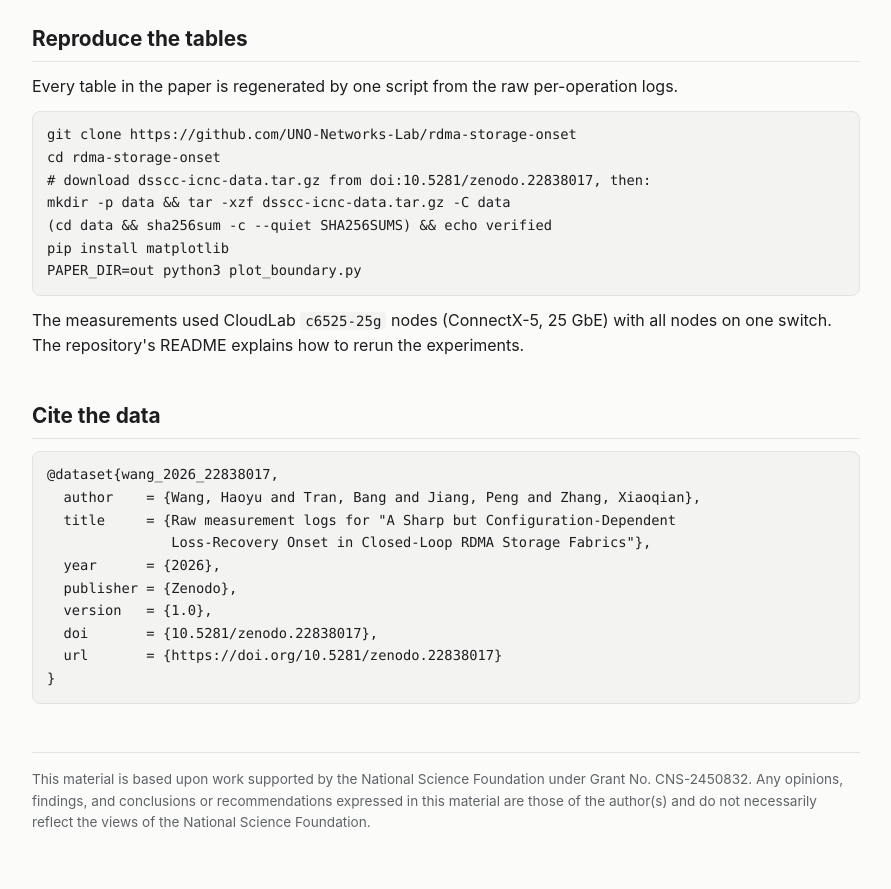
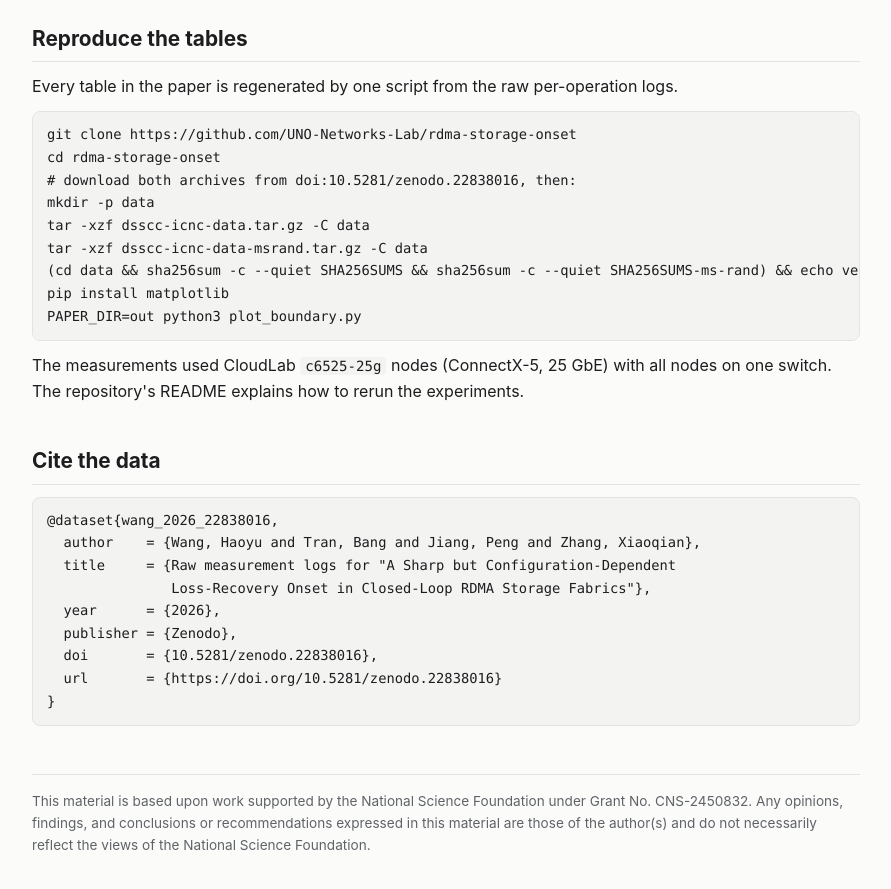
Before and after one commit to UNO-Networks-Lab/rdma-storage-onset, a plain HTML site: page docs/index.html in a window 1280 px wide. Shown: the part 1740-2629 px from the top of the page, without its empty margins (194-1085 px from the left). Drawn offline with Linux system fonts and the light colour scheme.

Commit message:
Batch-completion result now from the randomised-order campaign (ms-rand)
Data: Zenodo version 1.1 adds dsscc-icnc-data-msrand.tar.gz; cite the
concept DOI 10.5281/zenodo.22838016, which resolves to the latest version.
plot_boundary.py reads ms-rand by default; MS_SRC=ms-barrier reproduces the
earlier fixed-order campaign.

```diff
--- a/docs/index.html
+++ b/docs/index.html
@@ -72,7 +72,7 @@
     <span class="venue">Submitted to ICNC 2027</span>
     <nav class="links" aria-label="Artifact links">
       <a class="btn" href="https://github.com/UNO-Networks-Lab/rdma-storage-onset">Code on GitHub</a>
-      <a class="btn secondary" href="https://doi.org/10.5281/zenodo.22838017">Raw data (Zenodo)</a>
+      <a class="btn secondary" href="https://doi.org/10.5281/zenodo.22838016">Raw data (Zenodo)</a>
     </nav>
   </header>
 
@@ -131,9 +131,11 @@
     <p>Every table in the paper is regenerated by one script from the raw per-operation logs.</p>
     <pre><code>git clone https://github.com/UNO-Networks-Lab/rdma-storage-onset
 cd rdma-storage-onset
-# download dsscc-icnc-data.tar.gz from doi:10.5281/zenodo.22838017, then:
-mkdir -p data &amp;&amp; tar -xzf dsscc-icnc-data.tar.gz -C data
-(cd data &amp;&amp; sha256sum -c --quiet SHA256SUMS) &amp;&amp; echo verified
+# download both archives from doi:10.5281/zenodo.22838016, then:
+mkdir -p data
+tar -xzf dsscc-icnc-data.tar.gz -C data
+tar -xzf dsscc-icnc-data-msrand.tar.gz -C data
+(cd data &amp;&amp; sha256sum -c --quiet SHA256SUMS &amp;&amp; sha256sum -c --quiet SHA256SUMS-ms-rand) &amp;&amp; echo verified
 pip install matplotlib
 PAPER_DIR=out python3 plot_boundary.py</code></pre>
     <p>The measurements used CloudLab <code>c6525-25g</code> nodes (ConnectX-5, 25&nbsp;GbE) with all
@@ -142,15 +144,14 @@ PAPER_DIR=out python3 plot_boundary.py</code></pre>
 
   <section>
     <h2>Cite the data</h2>
-    <pre><code>@dataset{wang_2026_22838017,
+    <pre><code>@dataset{wang_2026_22838016,
   author    = {Wang, Haoyu and Tran, Bang and Jiang, Peng and Zhang, Xiaoqian},
   title     = {Raw measurement logs for "A Sharp but Configuration-Dependent
                Loss-Recovery Onset in Closed-Loop RDMA Storage Fabrics"},
   year      = {2026},
   publisher = {Zenodo},
-  version   = {1.0},
-  doi       = {10.5281/zenodo.22838017},
-  url       = {https://doi.org/10.5281/zenodo.22838017}
+  doi       = {10.5281/zenodo.22838016},
+  url       = {https://doi.org/10.5281/zenodo.22838016}
 }</code></pre>
   </section>
 
```
Also changed, not shown: 2 other files.
